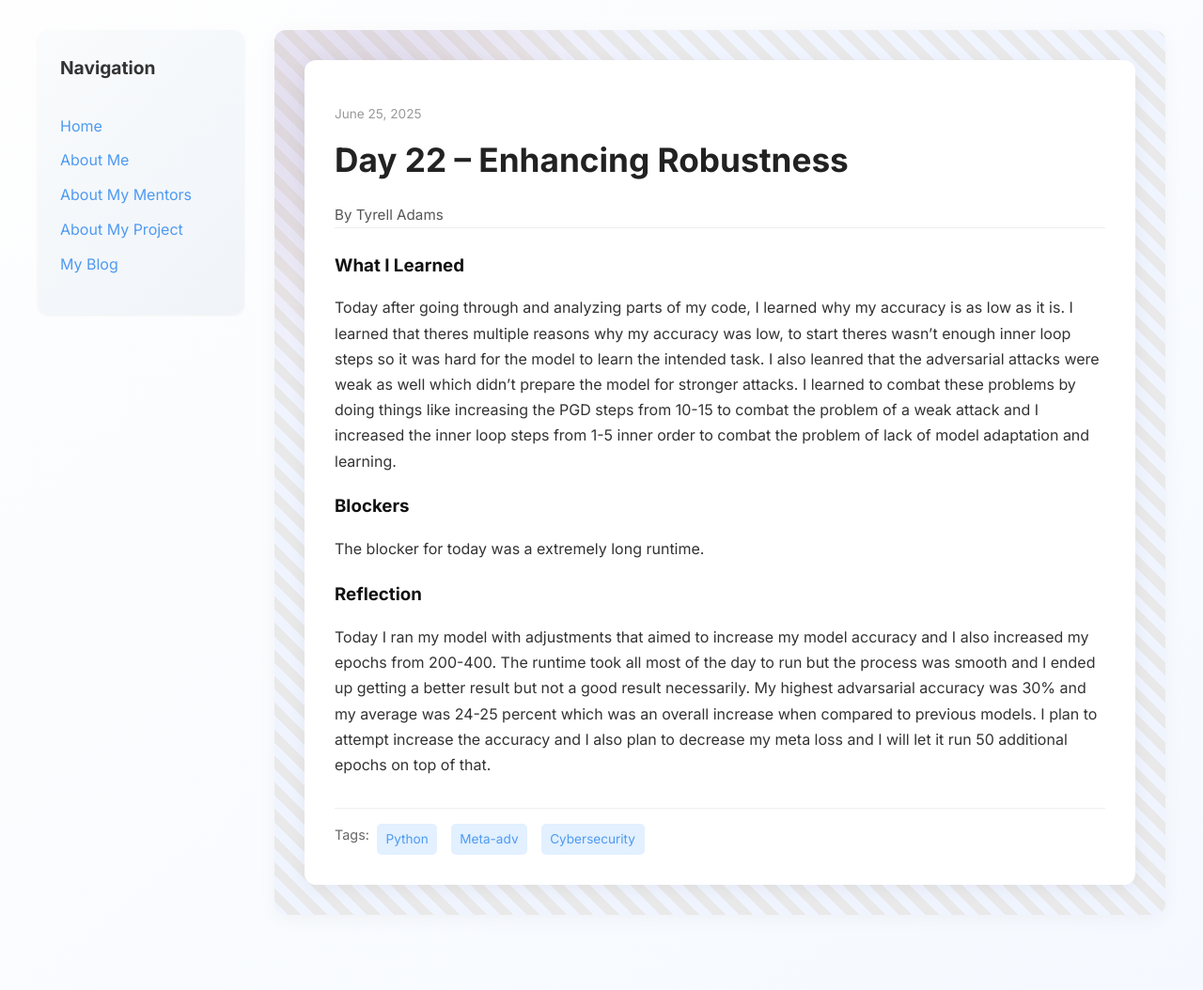
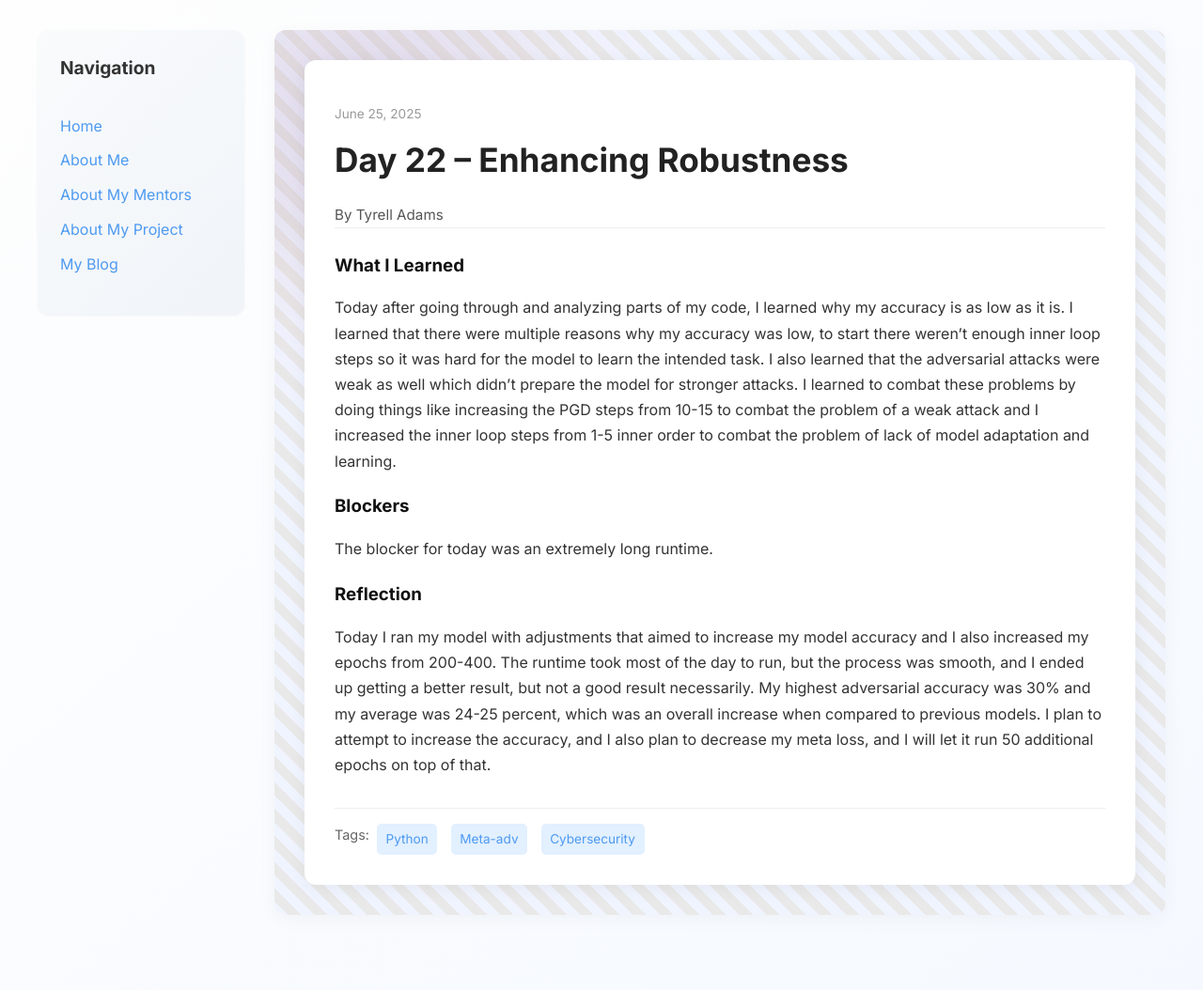
Before and after one commit to Tyrell-Adams/Tyrell-Adams.github.io, a Jekyll site: the page built from _posts/2025-06-25-day-22.md, in a window 1280 px wide. Shown: the whole page at 94% size. Built offline with Jekyll 4.4.1, drawn with Linux system fonts in a browser that asks for light colours.

Commit message:
Update 2025-06-25-day-22.md

```diff
--- a/_posts/2025-06-25-day-22.md
+++ b/_posts/2025-06-25-day-22.md
@@ -7,9 +7,9 @@ permalink: /day22.html
 tags: ["Python", "Meta-adv", "Cybersecurity"]
 
 what_i_learned: |
-  Today after going through and analyzing parts of my code, I learned why my accuracy is as low as it is. I learned that theres multiple reasons why my accuracy was low, to start theres wasn't enough inner loop steps so it was hard for the model to learn the intended task. I also leanred that the adversarial attacks were weak as well which didn't prepare the model for stronger attacks. I learned to combat these problems by doing things like increasing the PGD steps from 10-15 to combat the problem of a weak attack and I increased the inner loop steps from 1-5 inner order to combat the problem of lack of model adaptation and learning.
+  Today after going through and analyzing parts of my code, I learned why my accuracy is as low as it is. I learned that there were multiple reasons why my accuracy was low, to start there weren't enough inner loop steps so it was hard for the model to learn the intended task. I also learned that the adversarial attacks were weak as well which didn't prepare the model for stronger attacks. I learned to combat these problems by doing things like increasing the PGD steps from 10-15 to combat the problem of a weak attack and I increased the inner loop steps from 1-5 inner order to combat the problem of lack of model adaptation and learning.
 blockers: |
-  The blocker for today was a extremely long runtime.
+  The blocker for today was an extremely long runtime.
 reflection: |
-  Today I ran my model with adjustments that aimed to increase my model accuracy and I also increased my epochs from 200-400. The runtime took all most of the day to run but the process was smooth and I ended up getting a better result but not a good result necessarily. My highest advarsarial accuracy was 30% and my average was 24-25 percent which was an overall increase when compared to previous models. I plan to attempt increase the accuracy and I also plan to decrease my meta loss and I will let it run 50 additional epochs on top of that.
+  Today I ran my model with adjustments that aimed to increase my model accuracy and I also increased my epochs from 200-400. The runtime took most of the day to run, but the process was smooth, and I ended up getting a better result, but not a good result necessarily. My highest adversarial accuracy was 30% and my average was 24-25 percent, which was an overall increase when compared to previous models. I plan to attempt to increase the accuracy, and I also plan to decrease my meta loss, and I will let it run 50 additional epochs on top of that.
 ---
```
